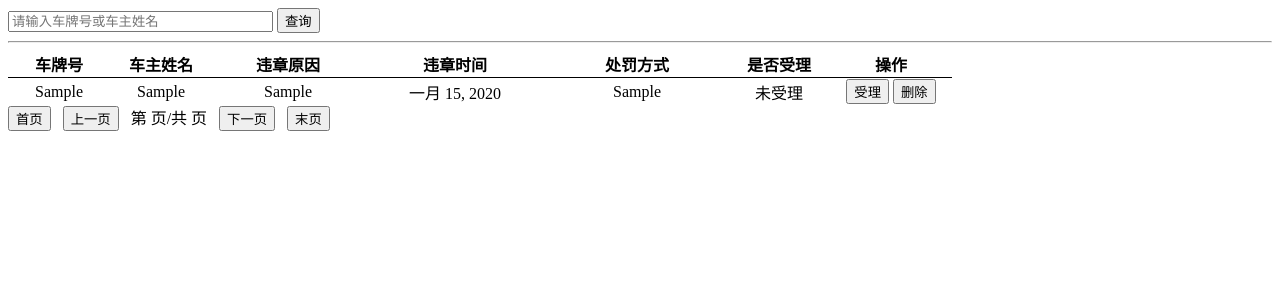
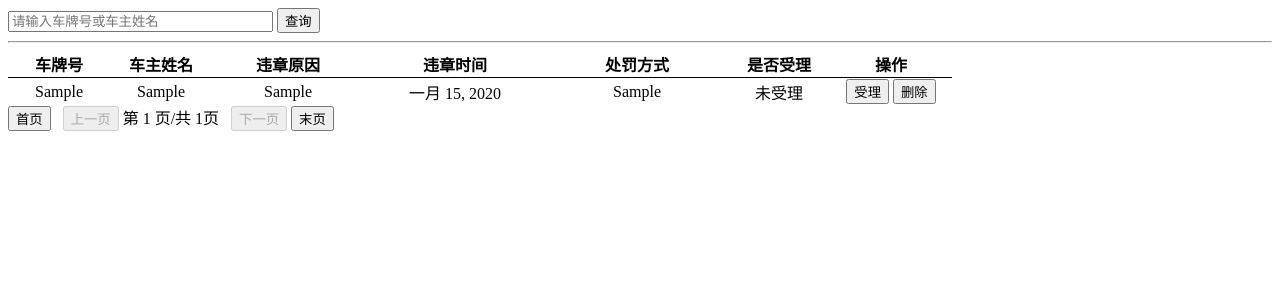
Before and after one commit to 17670847246/carsys, a Django app: page /search/ in a window 1280 px wide. Shown: the top 300 px of the page. Run offline with Django 3.2, Linux system fonts and the light colour scheme; tables that the repository leaves empty hold one stand-in row (values such as "Sample post").

Commit message:
实现了分页查询违章

```diff
--- a/carsys/search/views.py
+++ b/carsys/search/views.py
@@ -1,6 +1,6 @@
 from django.db.models import Q
 from django.http import HttpRequest, HttpResponse
-from django.shortcuts import render
+from django.shortcuts import render, redirect
 
 # Create your views here.
 from search.models import Record
@@ -11,13 +11,27 @@ def show_index(request: HttpRequest) -> HttpResponse:
 
 
 def search_records(request: HttpRequest) -> HttpResponse:
-    queryset = Record.objects.filter(is_deleted=False)
-    carinfo = request.POST.get('carinfo', '').strip().upper()
-    if carinfo:
-        queryset = queryset.filter(
-            Q(car__carno__startswith=carinfo) | Q(car__owner__contains=carinfo)
-        )
-    return render(request, 'index.html', {
-        'records': queryset,
-        'carinfo': carinfo
-    })
+    try:
+        page = int(request.GET.get('page', '1'))
+        page = page if page >= 1 else 1
+        size = int(request.GET.get('size', '5'))
+        size = size if 0 < size <= 50 else 5
+        queryset = Record.objects.filter(is_deleted=False)
+        carinfo = request.POST.get('carinfo', '').strip().upper()
+        if carinfo:
+            queryset = queryset.filter(
+                Q(car__carno__startswith=carinfo) | Q(car__owner__contains=carinfo)
+            )
+        total_page = (queryset.count() -1) // size + 1
+        queryset = queryset.order_by('-makedate')[(page-1) * size: page * size]
+        return render(request, 'index.html', {
+            'records': queryset,
+            'carinfo': carinfo,
+            'new_page': page,
+            'total_page': total_page,
+            'page_size': size,
+            'has_prev': page > 1,
+            'has_next': page < total_page,
+        })
+    except ValueError:
+        return redirect('/')
--- a/carsys/templates/index.html
+++ b/carsys/templates/index.html
@@ -8,6 +8,7 @@
             text-align: center;
         }
         #data {
+            border-collapse: collapse;
             border-collapse: collapse;
         }
         #data th {
@@ -55,14 +56,27 @@
             </tr>
             {% endfor %}
         </table>
-        <div>
-            <button>首页</button>&nbsp;&nbsp;
-            <button>上一页</button>&nbsp;&nbsp;
-            第 页/共 页&nbsp;&nbsp;
-            <button>下一页</button>&nbsp;&nbsp;
-            <button>末页</button>
+        <div class="buttons">
+            <button data="?size={{ page_size }}">首页</button>&nbsp;&nbsp;
+            {% if has_prev %}
+            <button data="?page={{ new_page | add:'-1'}}&size={{ page_size }}">上一页</button>&nbsp;&nbsp;
+            {% else %}<button disabled>上一页</button>
+            {% endif %}
+            第 {{ new_page }} 页/共 {{ total_page }}页&nbsp;&nbsp;
+            {% if has_next %}
+            <button data="?page={{ new_page | add:'1' }}&size={{ page_size }}">下一页</button>&nbsp;&nbsp;
+            {% else %}<button disabled>下一页</button>
+            {% endif %}
+            <button data="?page={{ total_page }}&size={{ page_size }}">末页</button>
         </div>
         {% endif %}
     </div>
+    <script src="https://cdn.bootcdn.net/ajax/libs/jquery/3.5.1/jquery.min.js"></script>
+    <script>
+        $('.buttons').on('click', evt => {
+            let queryString = $(evt.target).attr('data')
+            $('#search').attr('action', '/search/' + queryString).trigger('submit')
+        })
+    </script>
 </body>
 </html>
```
